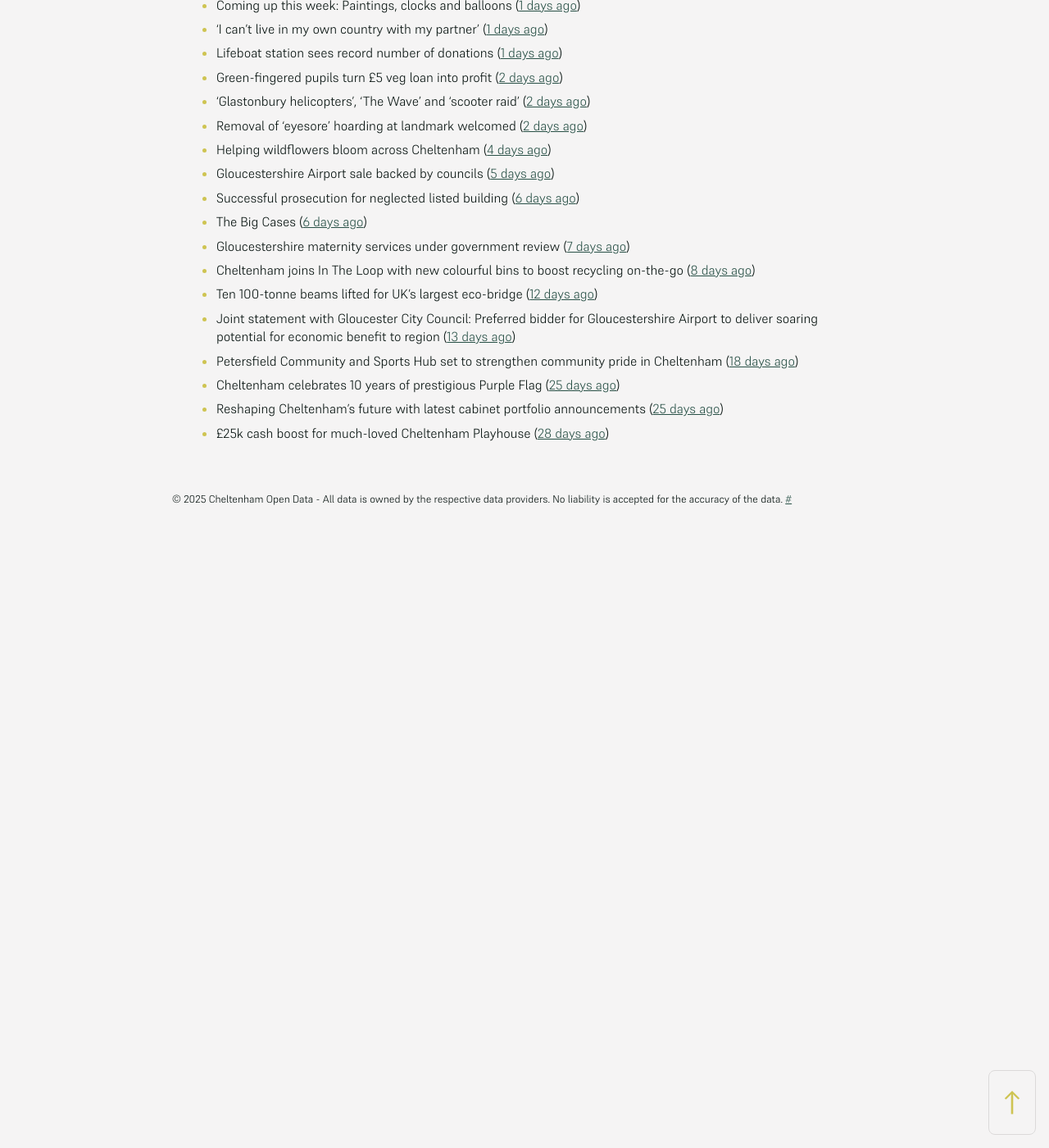
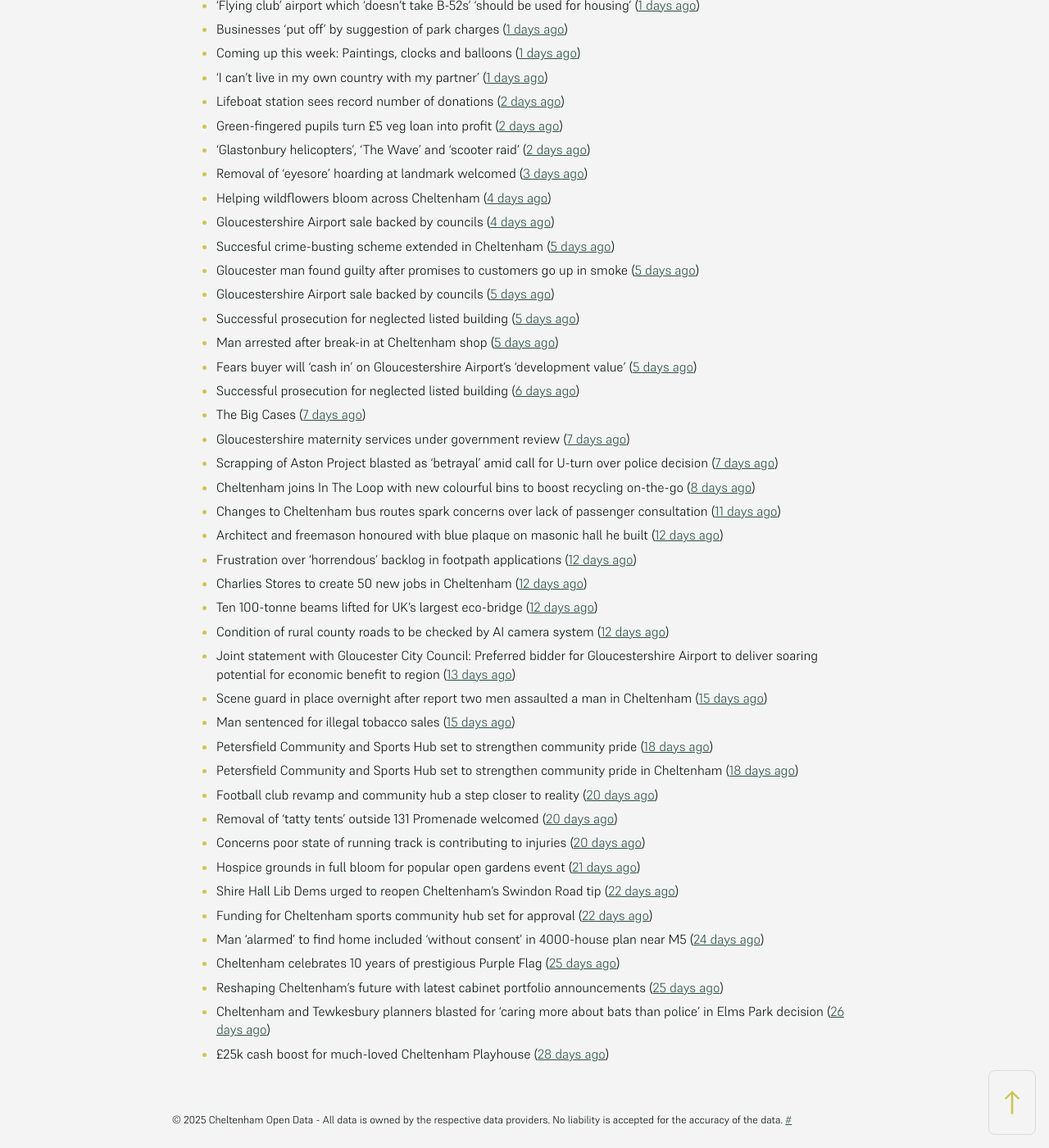
Before and after one commit to mat-0/cheltenham-open-data, a Jekyll site: the page built from _pages/news.md, in a window 1280 px wide and 1400 px high, scrolled down 730 px. Shown: the whole window at 82% size. Built offline with Jekyll 4.4.1, drawn with Linux system fonts in a browser that asks for light colours; before the commit the page ends 1378 px from its top, so only the background shows below that; some of the changed text lies outside the part shown.

Commit message:
Updated 2025-07-01 16:59:51

```diff
--- a/_pages/news.md
+++ b/_pages/news.md
@@ -12,35 +12,60 @@ _sources: BBC, Glos Police, Cheltenham Borough Council, and Glos news centre_
 [Get this page as daily RSS feed](/daily.rss)
 
 <!-- news_marker starts -->
-- E-bike campaign aims to encourage women to cycle ([31 minutes ago](https://www.bbc.com/news/articles/c9w11l9y7qno))
-- 'Radical changes to prisons needed to cut reoffending' ([41 minutes ago](https://www.bbc.com/news/articles/cm2zz75v286o))
-- Animal charity hit with £12k bill over VAT dispute ([3 hours ago](https://www.bbc.com/news/articles/cglzy4518y9o))
-- Savage appointed Forest Green manager ([5 hours ago](https://www.bbc.com/sport/football/articles/cgjg551p8ejo))
-- 'E-scooter crackdown' and 'New Forest Green gaffer' ([5 hours ago](https://www.bbc.com/news/articles/cn7dd1n231mo))
-- Heat 'brings worst out of people' says commissioner ([7 hours ago](https://www.bbc.com/news/articles/ckgjjx0ypwpo))
-- Project tells railway stories from all communities ([10 hours ago](https://www.bbc.com/news/articles/c0l4z258kypo))
-- New business grant fund supports local carbon reduction and enables cost savings ([22 hours ago](https://www.cheltenham.gov.uk/news/article/3026/new_business_grant_fund_supports_local_carbon_reduction_and_enables_cost_savings))
-- Blazer worn by comedian at final show rediscovered ([23 hours ago](https://www.bbc.com/news/articles/c0j44n1y72zo))
+- E-bike campaign aims to encourage women to cycle ([1 hours ago](https://www.bbc.com/news/articles/c9w11l9y7qno))
+- 'Radical changes to prisons needed to cut reoffending' ([1 hours ago](https://www.bbc.com/news/articles/cm2zz75v286o))
+- Animal charity hit with £12k bill over VAT dispute ([4 hours ago](https://www.bbc.com/news/articles/cglzy4518y9o))
+- Savage appointed Forest Green manager ([6 hours ago](https://www.bbc.com/sport/football/articles/cgjg551p8ejo))
+- 'E-scooter crackdown' and 'New Forest Green gaffer' ([6 hours ago](https://www.bbc.com/news/articles/cn7dd1n231mo))
+- Heat 'brings worst out of people' says commissioner ([8 hours ago](https://www.bbc.com/news/articles/ckgjjx0ypwpo))
+- Project tells railway stories from all communities ([11 hours ago](https://www.bbc.com/news/articles/c0l4z258kypo))
+- New business grant fund supports local carbon reduction and enables cost savings ([23 hours ago](https://www.cheltenham.gov.uk/news/article/3026/new_business_grant_fund_supports_local_carbon_reduction_and_enables_cost_savings))
+- Blazer worn by comedian at final show rediscovered ([1 days ago](https://www.bbc.com/news/articles/c0j44n1y72zo))
+- Report of fire engine hitting parked car and smashing wing mirror sparks investigation ([1 days ago](https://gloucesternewscentre.co.uk/report-of-fire-engine-hitting-parked-car-and-smashing-wing-mirror-sparks-investigation/))
 - Scrapping committee system an 'attack on democracy' ([1 days ago](https://www.bbc.com/news/articles/c5ykgp79nl8o))
 - 'Glastonbury controversy' and 'bikers at prom' ([1 days ago](https://www.bbc.com/news/articles/ce8zz12ldqeo))
+- ‘Flying club’ airport which ‘doesn’t take B-52s’ ‘should be used for housing’ ([1 days ago](https://gloucesternewscentre.co.uk/flying-club-airport-which-doesnt-take-b-52s-should-be-used-for-housing/))
 - Businesses 'put off' by suggestion of park charges ([1 days ago](https://www.bbc.com/news/articles/c62gz7y2d5zo))
 - Coming up this week: Paintings, clocks and balloons ([1 days ago](https://www.bbc.com/news/articles/c36x778377eo))
 - 'I can't live in my own country with my partner' ([1 days ago](https://www.bbc.com/news/articles/czrynlevnpgo))
-- Lifeboat station sees record number of donations ([1 days ago](https://www.bbc.com/news/articles/cn81zed7x34o))
+- Lifeboat station sees record number of donations ([2 days ago](https://www.bbc.com/news/articles/cn81zed7x34o))
 - Green-fingered pupils turn £5 veg loan into profit ([2 days ago](https://www.bbc.com/news/articles/cj3rnep1lr2o))
 - 'Glastonbury helicopters', 'The Wave' and 'scooter raid' ([2 days ago](https://www.bbc.com/news/articles/cy8kek9m1y4o))
-- Removal of 'eyesore' hoarding at landmark welcomed ([2 days ago](https://www.bbc.com/news/articles/cvg4qxpgzzyo))
+- Removal of 'eyesore' hoarding at landmark welcomed ([3 days ago](https://www.bbc.com/news/articles/cvg4qxpgzzyo))
 - Helping wildflowers bloom across Cheltenham ([4 days ago](https://www.cheltenham.gov.uk/news/article/3025/helping_wildflowers_bloom_across_cheltenham))
+- Gloucestershire Airport sale backed by councils ([4 days ago](https://gloucesternewscentre.co.uk/gloucestershire-airport-sale-backed-by-councils/))
+- Succesful crime-busting scheme extended in Cheltenham ([5 days ago](https://gloucesternewscentre.co.uk/succesful-crime-busting-scheme-extended-in-cheltenham/))
+- Gloucester man found guilty after promises to customers go up in smoke ([5 days ago](https://gloucesternewscentre.co.uk/gloucester-man-found-guilty-after-promises-to-customers-go-up-in-smoke/))
 - Gloucestershire Airport sale backed by councils ([5 days ago](https://www.cheltenham.gov.uk/news/article/3024/gloucestershire_airport_sale_backed_by_councils))
+- Successful prosecution for neglected listed building ([5 days ago](https://gloucesternewscentre.co.uk/successful-prosecution-for-neglected-listed-building/))
+- Man arrested after break-in at Cheltenham shop ([5 days ago](https://gloucesternewscentre.co.uk/man-arrested-after-break-in-at-cheltenham-shop/))
+- Fears buyer will ‘cash in’ on Gloucestershire Airport’s ‘development value’ ([5 days ago](https://gloucesternewscentre.co.uk/fears-buyer-will-cash-in-on-gloucestershire-airports-development-value/))
 - Successful prosecution for neglected listed building ([6 days ago](https://www.cheltenham.gov.uk/news/article/3023/successful_prosecution_for_neglected_listed_building))
-- The Big Cases ([6 days ago](https://www.bbc.co.uk/iplayer/episode/m001z7w2))
+- The Big Cases ([7 days ago](https://www.bbc.co.uk/iplayer/episode/m001z7w2))
 - Gloucestershire maternity services under government review ([7 days ago](https://www.bbc.co.uk/sounds/play/p0ll39jx))
+- Scrapping of Aston Project blasted as ‘betrayal’ amid call for U-turn over police decision ([7 days ago](https://gloucesternewscentre.co.uk/scrapping-of-aston-project-blasted-as-betrayal-amid-call-for-u-turn-over-police-decision/))
 - Cheltenham joins In The Loop with new colourful bins to boost recycling on-the-go ([8 days ago](https://www.cheltenham.gov.uk/news/article/3022/cheltenham_joins_in_the_loop_with_new_colourful_bins_to_boost_recycling_on-the-go))
+- Changes to Cheltenham bus routes spark concerns over lack of passenger consultation ([11 days ago](https://gloucesternewscentre.co.uk/changes-to-cheltenham-bus-routes-spark-concerns-over-lack-of-passenger-consultation/))
+- Architect and freemason honoured with blue plaque on masonic hall he built ([12 days ago](https://gloucesternewscentre.co.uk/architect-and-freemason-honoured-with-blue-plaque-on-masonic-hall-he-built/))
+- Frustration over ‘horrendous’ backlog in footpath applications ([12 days ago](https://gloucesternewscentre.co.uk/frustration-over-horrendous-backlog-in-footpath-applications/))
+- Charlies Stores to create 50 new jobs in Cheltenham ([12 days ago](https://gloucesternewscentre.co.uk/charlies-stores-to-create-50-new-jobs-in-cheltenham/))
 - Ten 100-tonne beams lifted for UK’s largest eco-bridge ([12 days ago](https://www.bbc.co.uk/sounds/play/p0lk57bp))
+- Condition of rural county roads to be checked by AI camera system ([12 days ago](https://gloucesternewscentre.co.uk/condition-of-rural-county-roads-to-be-checked-by-ai-camera-system/))
 - Joint statement with Gloucester City Council: Preferred bidder for Gloucestershire Airport to deliver soaring potential for economic benefit to region ([13 days ago](https://www.cheltenham.gov.uk/news/article/3021/joint_statement_with_gloucester_city_council_preferred_bidder_for_gloucestershire_airport_to_deliver_soaring_potential_for_economic_benefit_to_region))
+- Scene guard in place overnight after report two men assaulted a man in Cheltenham ([15 days ago](https://gloucesternewscentre.co.uk/scene-guard-in-place-overnight-after-report-two-men-assaulted-a-man-in-cheltenham/))
+- Man sentenced for illegal tobacco sales ([15 days ago](https://gloucesternewscentre.co.uk/man-sentenced-for-illegal-tobacco-sales/))
+- Petersfield Community and Sports Hub set to strengthen community pride ([18 days ago](https://gloucesternewscentre.co.uk/petersfield-community-and-sports-hub-set-to-strengthen-community-pride/))
 - Petersfield Community and Sports Hub set to strengthen community pride in Cheltenham ([18 days ago](https://www.cheltenham.gov.uk/news/article/3020/petersfield_community_and_sports_hub_set_to_strengthen_community_pride_in_cheltenham))
+- Football club revamp and community hub a step closer to reality ([20 days ago](https://gloucesternewscentre.co.uk/football-club-revamp-and-community-hub-a-step-closer-to-reality/))
+- Removal of ‘tatty tents’ outside 131 Promenade welcomed ([20 days ago](https://gloucesternewscentre.co.uk/removal-of-tatty-tents-outside-131-promenade-welcomed/))
+- Concerns poor state of running track is contributing to injuries ([20 days ago](https://gloucesternewscentre.co.uk/concerns-poor-state-of-running-track-is-contributing-to-injuries/))
+- Hospice grounds in full bloom for popular open gardens event ([21 days ago](https://gloucesternewscentre.co.uk/hospice-grounds-in-full-bloom-for-popular-open-gardens-event/))
+- Shire Hall Lib Dems urged to reopen Cheltenham’s Swindon Road tip ([22 days ago](https://gloucesternewscentre.co.uk/shire-hall-lib-dems-urged-to-reopen-cheltenhams-swindon-road-tip/))
+- Funding for Cheltenham sports community hub set for approval ([22 days ago](https://gloucesternewscentre.co.uk/funding-for-cheltenham-sports-community-hub-set-for-approval/))
+- Man ‘alarmed’ to find home included ‘without consent’ in 4000-house plan near M5 ([24 days ago](https://gloucesternewscentre.co.uk/man-alarmed-to-find-home-included-without-consent-in-4000-house-plan-near-m5/))
 - Cheltenham celebrates 10 years of prestigious Purple Flag ([25 days ago](https://www.cheltenham.gov.uk/news/article/3019/cheltenham_celebrates_10_years_of_prestigious_purple_flag))
 - Reshaping Cheltenham’s future with latest cabinet portfolio announcements ([25 days ago](https://www.cheltenham.gov.uk/news/article/3018/reshaping_cheltenhams_future_with_latest_cabinet_portfolio_announcements))
+- Cheltenham and Tewkesbury planners blasted for ‘caring more about bats than police’ in Elms Park decision ([26 days ago](https://gloucesternewscentre.co.uk/cheltenham-and-tewkesbury-planners-blasted-for-caring-more-about-bats-than-police-in-elms-park-decision/))
 - £25k cash boost for much-loved Cheltenham Playhouse ([28 days ago](https://www.cheltenham.gov.uk/news/article/3017/25k_cash_boost_for_much-loved_cheltenham_playhouse))
 
 <!-- news_marker ends -->
```
Also changed, not shown: _data/flood.json (+4 -4 lines), _pages/fix-my-street.md (+3 -3 lines), index.md (+4 -4 lines).
